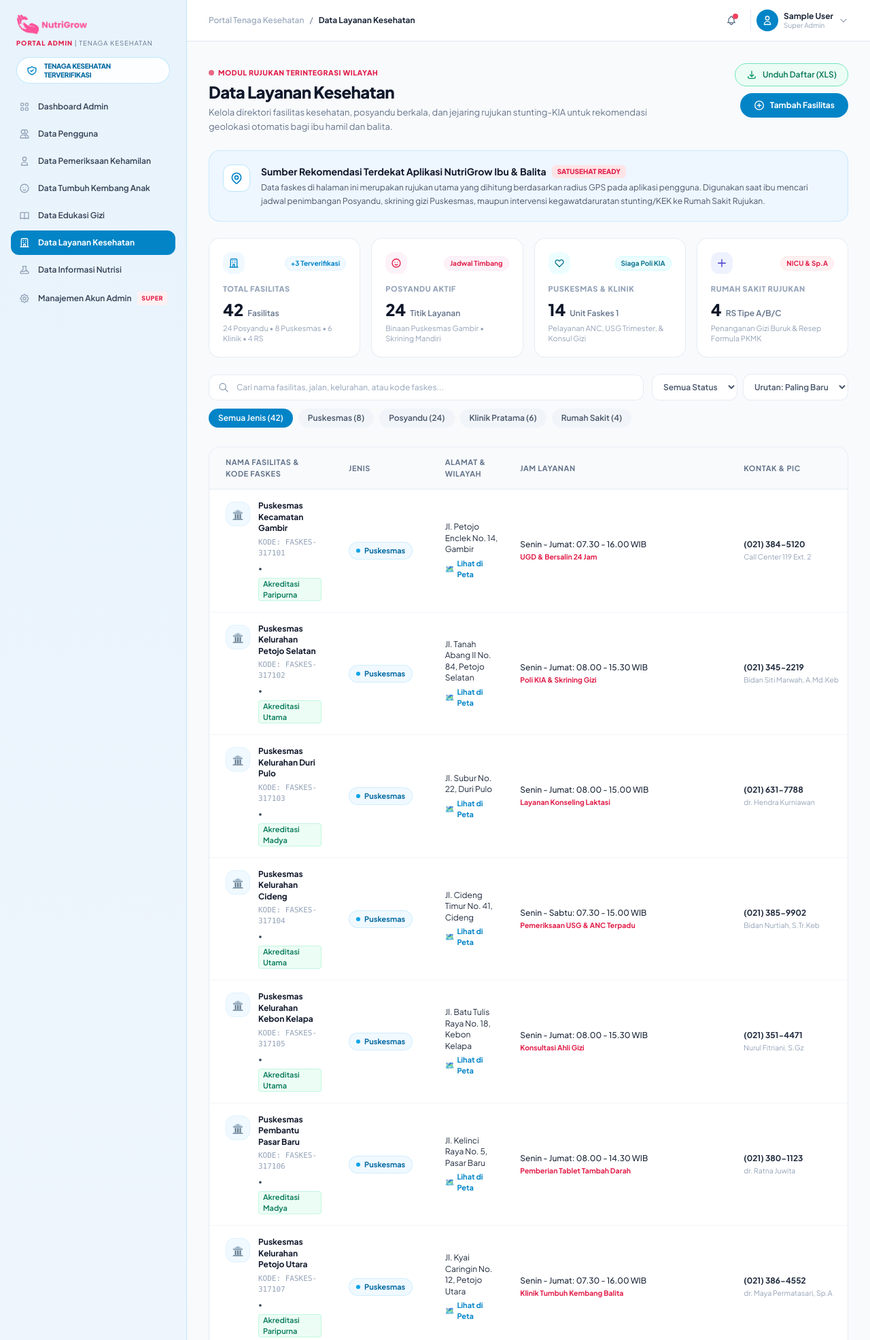
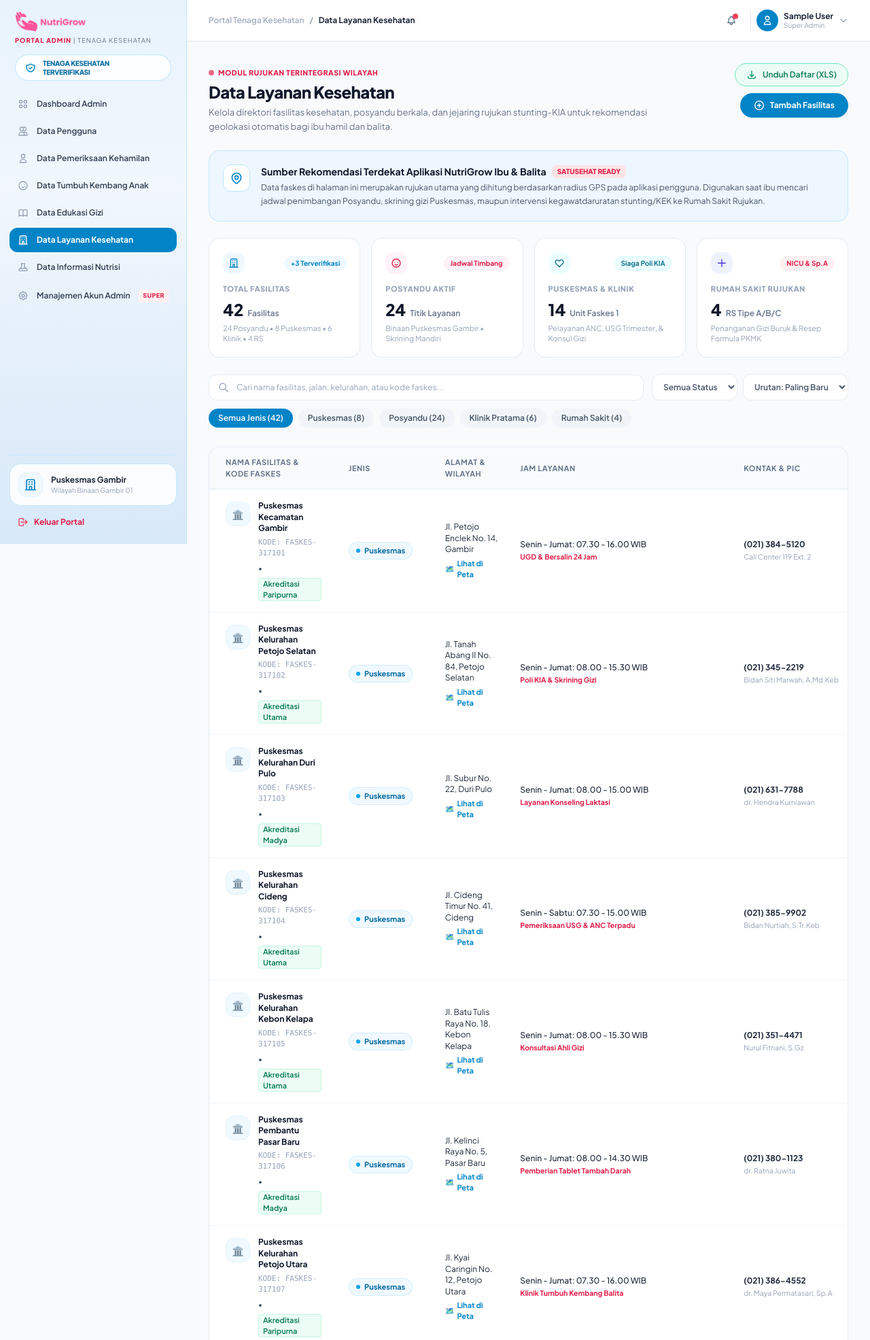
Before and after one commit to selvimeinufikha/ppl-reg01-kel03-NutriGrow, a Laravel app: page /admin/layanan-kesehatan in a window 1280 px wide. Shown: the top 1971 px of the page at 68% size. Run offline with Laravel 12, Linux system fonts and the light colour scheme; the visitor is signed in with stand-in values (Sample User, id 1); data comes from the database, SQL or seed files in the repository; some libraries are stand-ins or nearby versions.

Commit message:
fix(admin-sidebar): jadikan sidebar sticky h-screen agar tombol keluar langsung terlihat rapat di layar bawah tanpa celah

```diff
--- a/resources/views/DashboardAdmin/index.blade.php
+++ b/resources/views/DashboardAdmin/index.blade.php
@@ -91,8 +91,8 @@
         <!-- =============================================================== -->
         <!-- 1. SIDEBAR NAVIGASI (PERSIS SESUAI GAMBAR REFERENSI ADMIN)       -->
         <!-- =============================================================== -->
-        <aside id="adminSidebar" class="fixed inset-y-0 left-0 z-50 w-[260px] xl:w-[275px] border-r border-sky-200/80 shadow-xs flex flex-col justify-between py-5 px-4 shrink-0 transform -translate-x-full lg:translate-x-0 lg:static lg:z-auto transition-transform duration-300 ease-in-out" style="background: linear-gradient(180deg, #e8f3fc 0%, #f1f7fd 35%, #e2eefa 70%, #d8e9f8 100%);">
-            <div>
+        <aside id="adminSidebar" class="fixed inset-y-0 left-0 z-50 w-[260px] xl:w-[275px] border-r border-sky-200/80 shadow-xs flex flex-col justify-between py-4 px-3.5 shrink-0 transform -translate-x-full lg:translate-x-0 lg:sticky lg:top-0 lg:h-screen lg:max-h-screen lg:self-start lg:z-30 transition-transform duration-300 ease-in-out" style="background: linear-gradient(180deg, #e8f3fc 0%, #f1f7fd 35%, #e2eefa 70%, #d8e9f8 100%);">
+            <div class="overflow-y-auto no-scrollbar flex-1 flex flex-col min-h-0">
                 <!-- Brand Header -->
                 <div class="px-2 mb-4">
                     <a href="{{ route('admin.dashboard') }}" class="block">
@@ -221,7 +221,7 @@
             </div>
 
             <!-- Bottom Section of Sidebar -->
-            <div class="pt-4 border-t border-sky-200/60 space-y-3">
+            <div class="pt-3 border-t border-sky-200/60 shrink-0 space-y-2 mt-auto">
                 <!-- Faskes Card -->
                 <div class="p-3 rounded-2xl bg-white/85 backdrop-blur-xs border border-sky-200/80 shadow-2xs flex items-center gap-3">
                     <div class="w-9 h-9 rounded-xl bg-sky-50 border border-sky-100 flex items-center justify-center shrink-0 text-sky-600 shadow-2xs">
--- a/resources/views/DashboardAdmin/layanan-kesehatan.blade.php
+++ b/resources/views/DashboardAdmin/layanan-kesehatan.blade.php
@@ -91,8 +91,8 @@
         <!-- =============================================================== -->
         <!-- 1. SIDEBAR NAVIGASI (PORTAL ADMIN TENAGA KESEHATAN)             -->
         <!-- =============================================================== -->
-        <aside id="adminSidebar" class="fixed inset-y-0 left-0 z-50 w-[260px] xl:w-[275px] border-r border-sky-200/80 shadow-xs flex flex-col justify-between py-5 px-4 shrink-0 transform -translate-x-full lg:translate-x-0 lg:static lg:z-auto transition-transform duration-300 ease-in-out" style="background: linear-gradient(180deg, #e8f3fc 0%, #f1f7fd 35%, #e2eefa 70%, #d8e9f8 100%);">
-            <div>
+        <aside id="adminSidebar" class="fixed inset-y-0 left-0 z-50 w-[260px] xl:w-[275px] border-r border-sky-200/80 shadow-xs flex flex-col justify-between py-4 px-3.5 shrink-0 transform -translate-x-full lg:translate-x-0 lg:sticky lg:top-0 lg:h-screen lg:max-h-screen lg:self-start lg:z-30 transition-transform duration-300 ease-in-out" style="background: linear-gradient(180deg, #e8f3fc 0%, #f1f7fd 35%, #e2eefa 70%, #d8e9f8 100%);">
+            <div class="overflow-y-auto no-scrollbar flex-1 flex flex-col min-h-0">
                 <!-- Brand Header -->
                 <div class="px-2 mb-4">
                     <a href="{{ route('admin.dashboard') }}" class="block">
@@ -218,8 +218,8 @@
             </div>
 
             <!-- Footer Sidebar: Faskes Card & Logout -->
-            <div class="pt-4 border-t border-sky-200/60">
-                <div class="p-3 bg-white/85 backdrop-blur-xs border border-sky-200/80 rounded-2xl mb-3 flex items-center gap-3 shadow-2xs">
+            <div class="pt-3 border-t border-sky-200/60 shrink-0 space-y-2 mt-auto">
+                <div class="p-3 bg-white/85 backdrop-blur-xs border border-sky-200/80 rounded-2xl flex items-center gap-3 shadow-2xs">
                     <div class="w-9 h-9 rounded-xl bg-sky-50 border border-sky-100 flex items-center justify-center text-[#0284c7] shadow-2xs shrink-0">
                         <svg class="w-5 h-5" fill="none" stroke="currentColor" stroke-width="2" viewBox="0 0 24 24">
                             <path stroke-linecap="round" stroke-linejoin="round" d="M19 21V5a2 2 0 00-2-2H7a2 2 0 00-2 2v16m14 0h2m-2 0h-5m-9 0H3m2 0h5M9 7h1m-1 4h1m4-4h1m-1 4h1m-5 10v-5a1 1 0 011-1h2a1 1 0 011 1v5m-4 0h4"/>
```
Also changed, not shown: resources/views/DashboardAdmin/edukasi-gizi.blade.php (+4 -4 lines).
